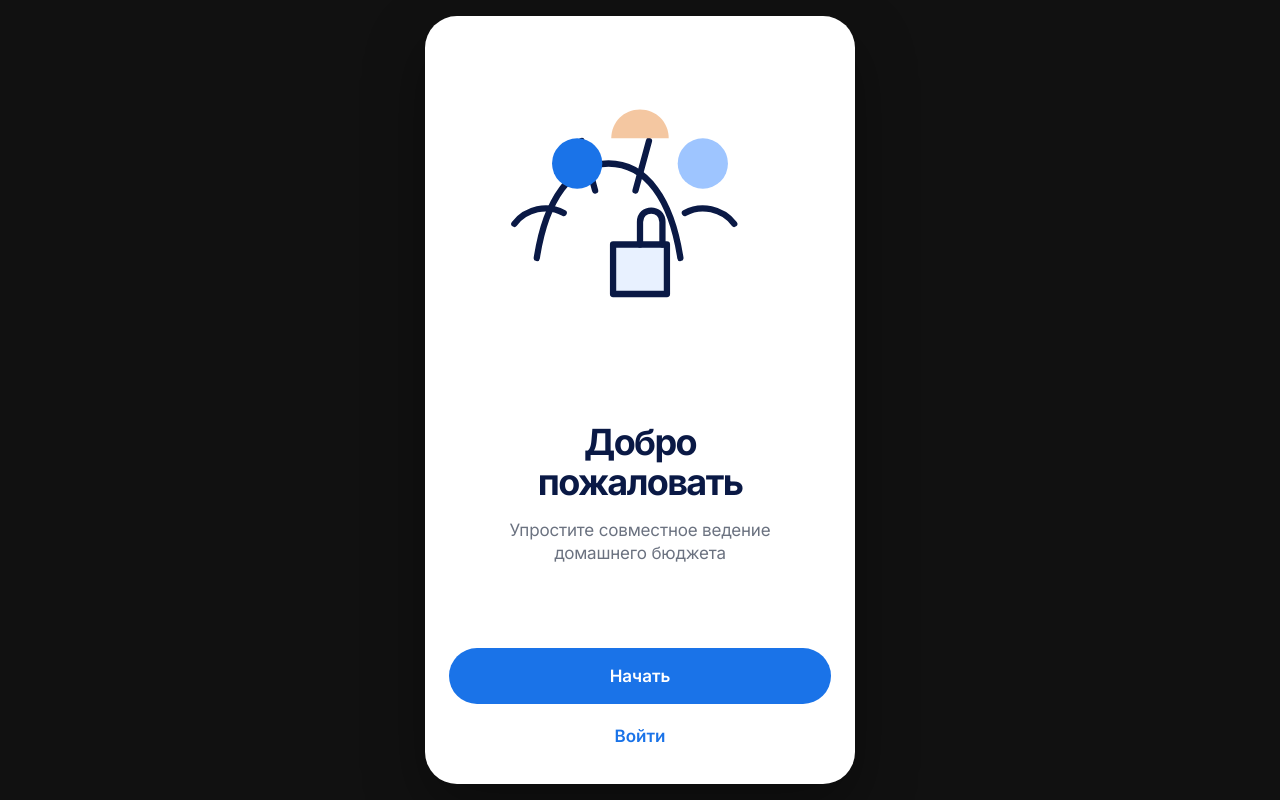
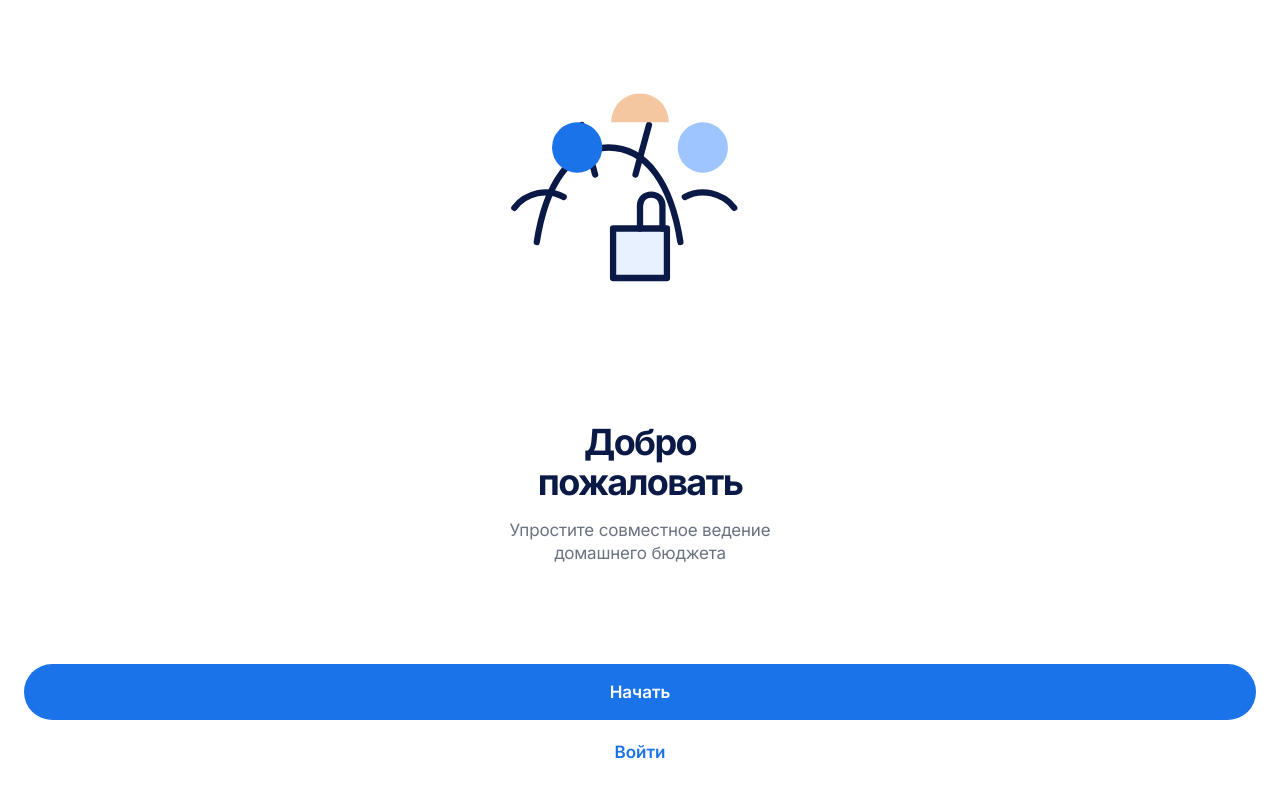
Before and after one commit to samusevvadim24-sys/fintrack, a Next.js app: page / in a window 1280 px wide. Built offline with nearby package versions, Linux system fonts and the light colour scheme.

Commit message:
Make welcome background white on large screens

```diff
--- a/app/globals.css
+++ b/app/globals.css
@@ -22,21 +22,11 @@ body {
   min-width: 320px;
   min-height: 100dvh;
   margin: 0;
-
-  font-family:
-    Inter,
-    system-ui,
-    -apple-system,
-    BlinkMacSystemFont,
-    "Segoe UI",
-    sans-serif;
-
+  font-family: Inter, system-ui, -apple-system, BlinkMacSystemFont, "Segoe UI", sans-serif;
   background: var(--background);
   color: var(--foreground);
-
   -webkit-font-smoothing: antialiased;
   -moz-osx-font-smoothing: grayscale;
-
   overflow-x: hidden;
 }
 
@@ -48,22 +38,17 @@ button {
 .welcome-screen {
   width: 100%;
   min-height: 100dvh;
-
   display: flex;
   justify-content: center;
-
   background: var(--background);
-
   overflow: hidden;
 }
 
 .welcome-content {
   width: 100%;
   min-height: 100dvh;
-
   display: flex;
   flex-direction: column;
-
   padding-top: max(24px, env(safe-area-inset-top));
   padding-right: max(24px, env(safe-area-inset-right));
   padding-bottom: max(24px, env(safe-area-inset-bottom));
@@ -72,114 +57,83 @@ button {
 
 .illustration-wrap {
   width: 100%;
-
   flex: 0 0 clamp(250px, 39dvh, 360px);
-
   display: flex;
   align-items: center;
   justify-content: center;
-
   padding-top: clamp(8px, 2dvh, 24px);
 }
 
 .illustration-wrap img {
   display: block;
-
   width: min(100%, 360px);
   height: 100%;
-
   object-fit: contain;
 }
 
 .copy {
   width: 100%;
-
   display: flex;
   flex-direction: column;
   align-items: center;
   justify-content: center;
-
   flex: 1;
-
   text-align: center;
-
   padding: 12px 0 24px;
 }
 
 .copy h1 {
   margin: 0 0 16px;
-
   color: var(--foreground);
-
   font-size: clamp(30px, 8vw, 36px);
   line-height: 1.12;
   font-weight: 700;
-
   letter-spacing: -0.045em;
 }
 
 .copy p {
   margin: 0;
-
   color: var(--muted);
-
   font-size: clamp(15px, 4.2vw, 17px);
   line-height: 1.4;
   font-weight: 400;
-
   letter-spacing: -0.01em;
 }
 
 .actions {
   width: 100%;
-
   display: flex;
   flex-direction: column;
   gap: 8px;
-
   flex-shrink: 0;
 }
 
 .primary-button,
 .secondary-button {
   width: 100%;
-
   border: 0;
   border-radius: 999px;
-
   cursor: pointer;
-
   -webkit-user-select: none;
   user-select: none;
-
   touch-action: manipulation;
-
-  transition:
-    transform 0.15s ease,
-    opacity 0.15s ease,
-    background 0.15s ease;
+  transition: transform 0.15s ease, opacity 0.15s ease, background 0.15s ease;
 }
 
 .primary-button {
   min-height: 56px;
-
   padding: 0 20px;
-
   color: #ffffff;
   background: var(--primary);
-
   font-size: 17px;
   font-weight: 600;
 }
 
 .secondary-button {
   min-height: 48px;
-
   padding: 0 20px;
-
   color: var(--primary);
   background: transparent;
-
   font-size: 17px;
   font-weight: 600;
 }
@@ -285,26 +239,6 @@ button {
   }
 }
 
-@media (min-width: 600px) {
-  .welcome-screen {
-    background: #111111;
-    padding: 16px;
-  }
-
-  .welcome-content {
-    width: min(100%, 430px);
-    min-height: calc(100dvh - 32px);
-
-    background: #ffffff;
-
-    border-radius: 32px;
-
-    box-shadow: 0 24px 60px rgba(0, 0, 0, 0.35);
-
-    overflow: hidden;
-  }
-}
-
 @media (prefers-reduced-motion: reduce) {
   .primary-button,
   .secondary-button {
```
